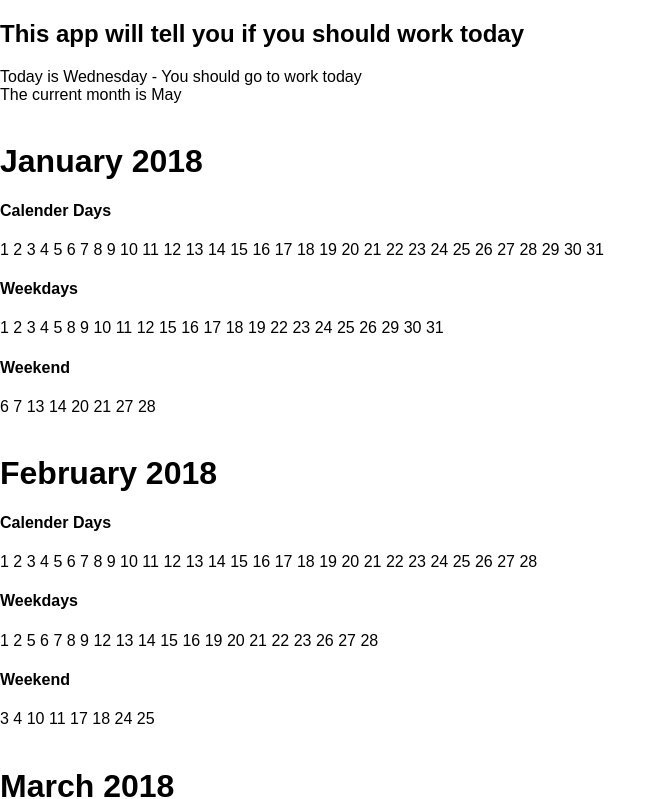
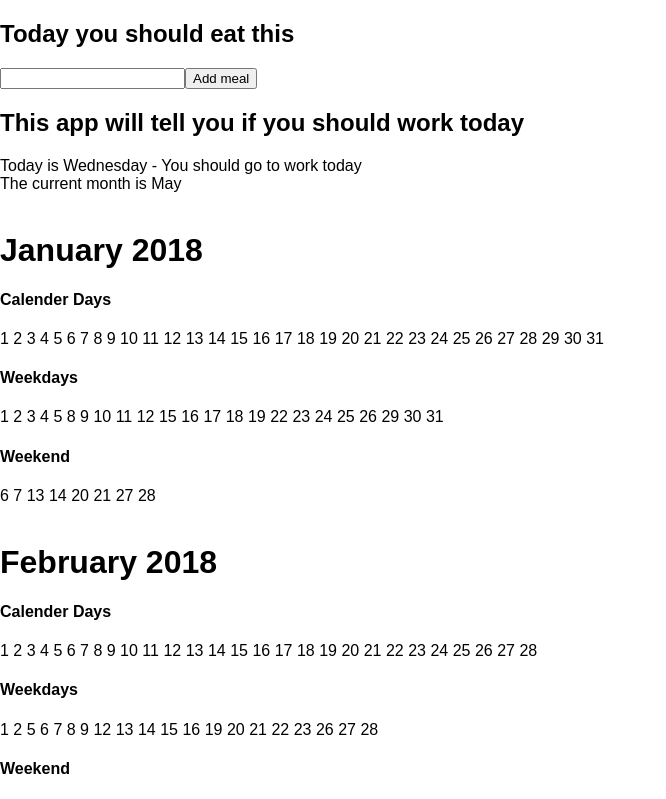
Before and after one commit to GroceriStar/react-Louise-tutorial, a React (Create React App) app: page / in a window 1280 px wide. Shown: the top 799 px of the page, without its empty margins (0-666 px from the left). Built offline with nearby package versions, Linux system fonts and the light colour scheme.

Commit message:
#6 Tutorial Part 5 completed

```diff
--- a/package.json
+++ b/package.json
@@ -3,6 +3,7 @@
   "version": "0.1.0",
   "private": true,
   "dependencies": {
+    "lodash": "^4.17.10",
     "raven": "^2.6.0",
     "react": "^16.3.2",
     "react-dom": "^16.3.2",
--- a/src/components/App.js
+++ b/src/components/App.js
@@ -4,12 +4,14 @@
 import Header from './Header';
 import Calender from './Test/Part2/Calender';
 import CalenderV2 from './Test/Part3/Calendar-v2';
+import MealPlan from './MealPlan';
 
 
 class App extends Component {
 
   render() {
     return [
+      <MealPlan/>,
       <Header />,
       <DayChecker />,
       <MonthChecker />,
--- /dev/null
+++ b/src/components/MealPlan.js
@@ -0,0 +1,30 @@
+import React, { Component } from 'react';
+import _ from 'lodash';
+class MealPlan extends Component {
+  state = {
+    meal: '',
+    meals: []
+  };
+renderMeals() {
+    return _.map(this.state.meals, meal => <li>{meal}</li>);
+  }
+render() {
+    return(
+      <div>
+        <h2>Today you should eat this</h2>
+        <input
+          onChange={e => this.setState({meal: e.target.value})}
+          value={this.state.meal}
+          type="text"
+        />
+        <button
+          onClick={() => this.setState({meals: [...this.state.meals, this.state.meal]})}>
+          Add meal</button>
+        <ul>
+          {this.renderMeals()}
+        </ul>
+      </div>
+    );
+  }
+}
+export default MealPlan;
```
